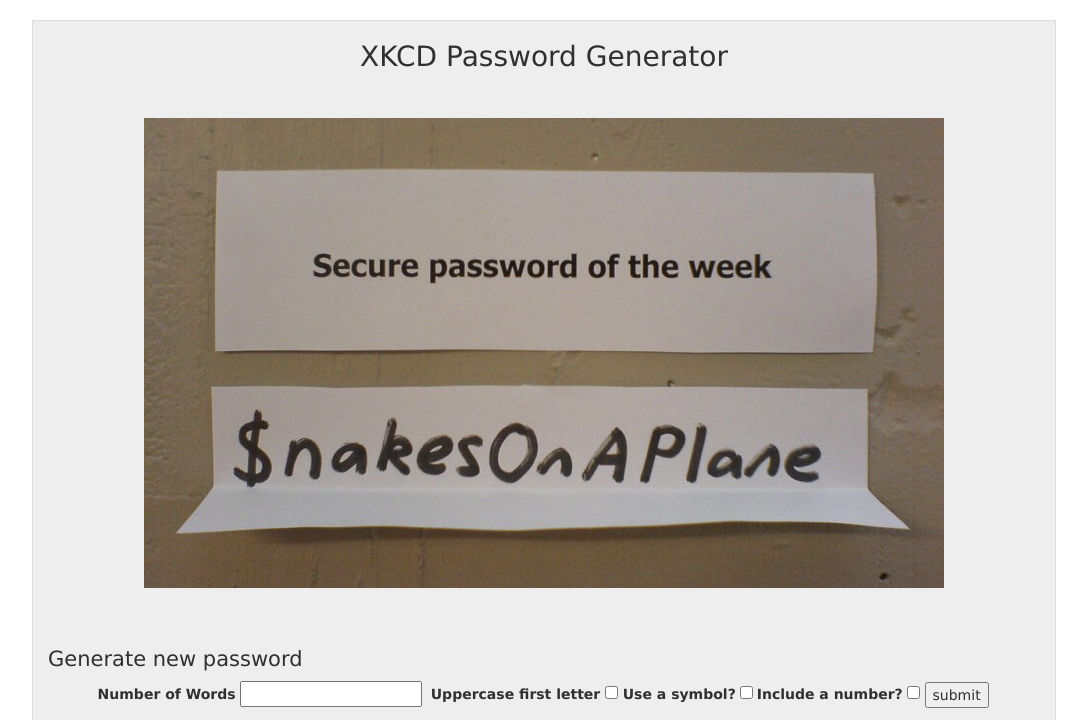
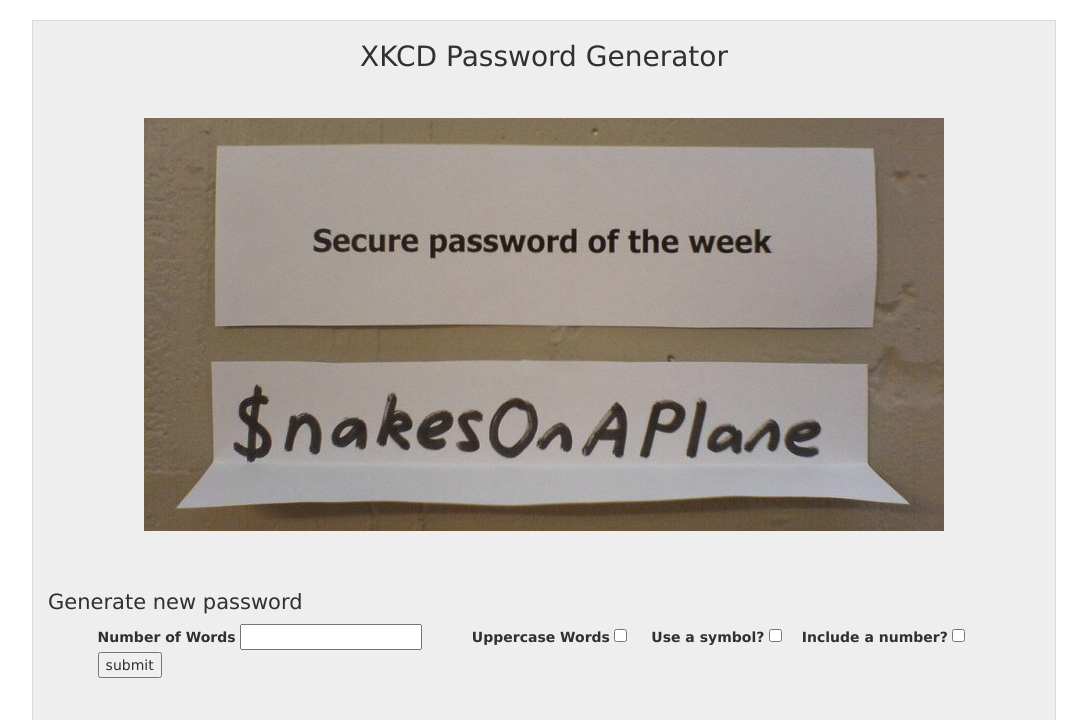
Before and after one commit to JKENT70/p2, a PHP site: page / in a window 1280 px wide. Shown: the top 720 px of the page, without its empty margins (96-1183 px from the left). Run offline with PHP 8.4, Linux system fonts and the light colour scheme; data that the repository does not hold is empty; some libraries are stand-ins or nearby versions.

Commit message:
edited image, table

```diff
--- a/content.php
+++ b/content.php
@@ -14,7 +14,7 @@
 							<input type="text" id="count" name="count">
 						</td>
 						<td>
-							<label name="uppercase">Uppercase first letter</label>
+							<label name="uppercase">Uppercase Words</label>
 							<input type="checkbox" name="uppercase" value="y" /><br/>
 						</td>
 						<td>
@@ -25,6 +25,8 @@
 							<label name="number">Include a number?</label>
 							<input type="checkbox" name="number" value="y" /><br />
 						</td>
+					</tr>
+					<tr>
 						<td>
 							<input type="submit" name="submit" value="submit"/>
 						</td>
```
Also changed, not shown: img/password.JPG.
